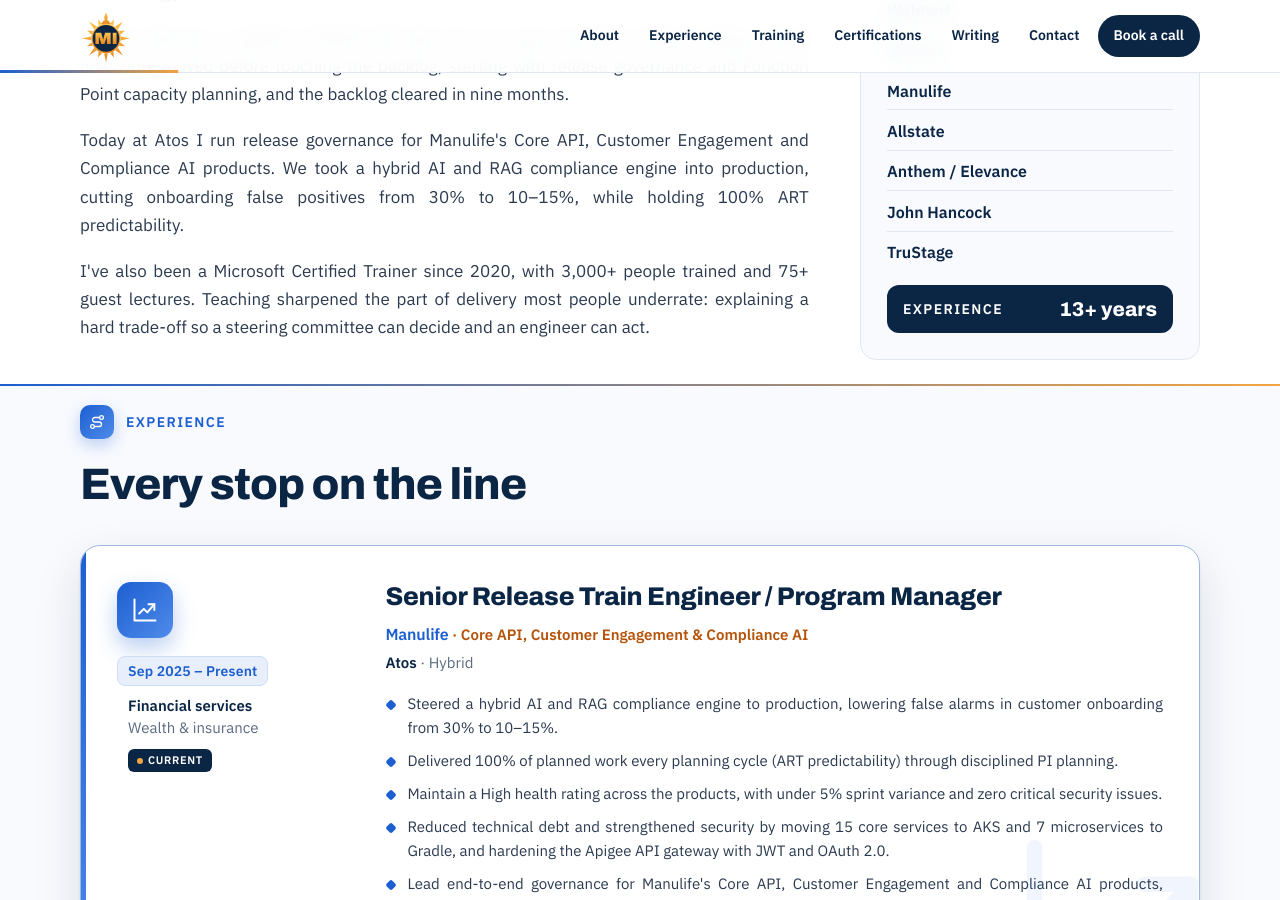
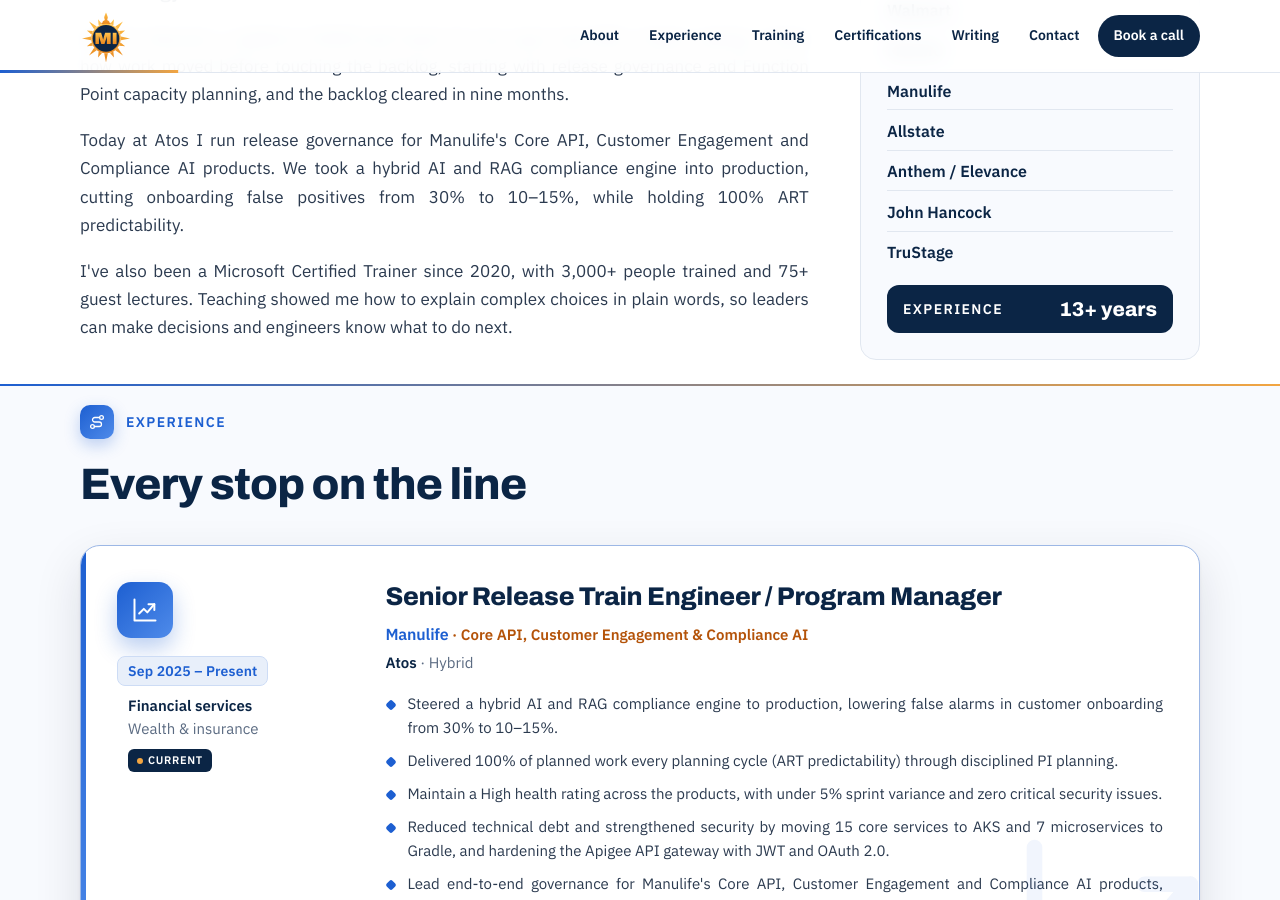
Before and after one commit to Madhan-I/Madhan-I.github.io, a Jekyll site: the page built from index.html, in a window 1280 px wide and 900 px high, scrolled down 1112 px. Built offline with Jekyll 4.4.1, drawn with Linux system fonts in a browser that asks for light colours.

Commit message:
About: plain-words teaching sentence.
Co-Authored-By: Claude Opus 5.5 <noreply@anthropic.com>
Claude-Session: https://claude.ai/code/session_01MFRrTt7LBDdX57m85KHNGp

```diff
--- a/_data/profile.yml
+++ b/_data/profile.yml
@@ -73,7 +73,7 @@ about:
   - "Leaders bring me in when a program is too important to slip, whether it's a frozen platform, an AI product heading to production or a team picking up new technology."
   - "At John Hancock, a platform COVID had frozen for two years had 400+ tickets waiting. I fixed how work moved before touching the backlog, starting with release governance and Function Point capacity planning, and the backlog cleared in nine months."
   - "Today at Atos I run release governance for Manulife's Core API, Customer Engagement and Compliance AI products. We took a hybrid AI and RAG compliance engine into production, cutting onboarding false positives from 30% to 10–15%, while holding 100% ART predictability."
-  - "I've also been a Microsoft Certified Trainer since 2020, with 3,000+ people trained and 75+ guest lectures. Teaching sharpened the part of delivery most people underrate: explaining a hard trade-off so a steering committee can decide and an engineer can act."
+  - "I've also been a Microsoft Certified Trainer since 2020, with 3,000+ people trained and 75+ guest lectures. Teaching showed me how to explain complex choices in plain words, so leaders can make decisions and engineers know what to do next."
 
 clients:
   - Walmart
```
